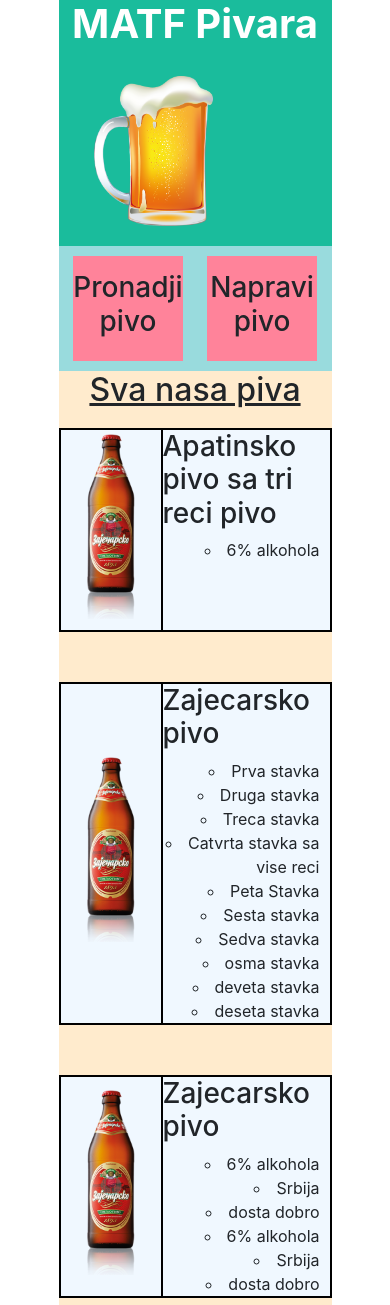
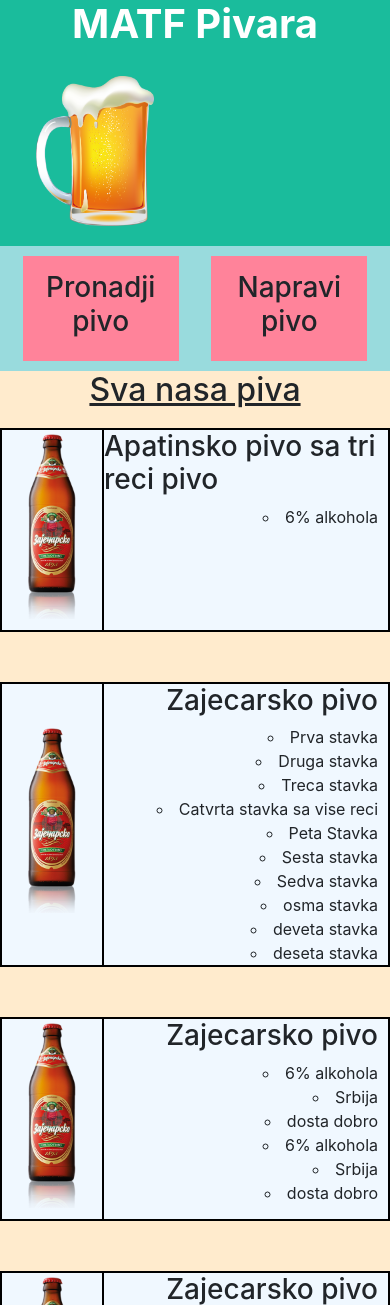
Before and after one commit to MarkoMAT4/MarkoMAT4.github.io, a PHP site: page / in a window 390 px wide. Shown: the top 1305 px of the page. Run offline with PHP 8.4, Linux system fonts and the light colour scheme.

Commit message:
podrska za mobilni ( body padding)

```diff
--- a/css/style.css
+++ b/css/style.css
@@ -7,6 +7,12 @@
 body{
     padding: 0% 15% 0% 15%;
 }
+
+@media only screen and (max-width: 600px) {
+    body {
+      padding: 0;
+    }
+  }
 
 .header {
     background: #1abc9c;
```
